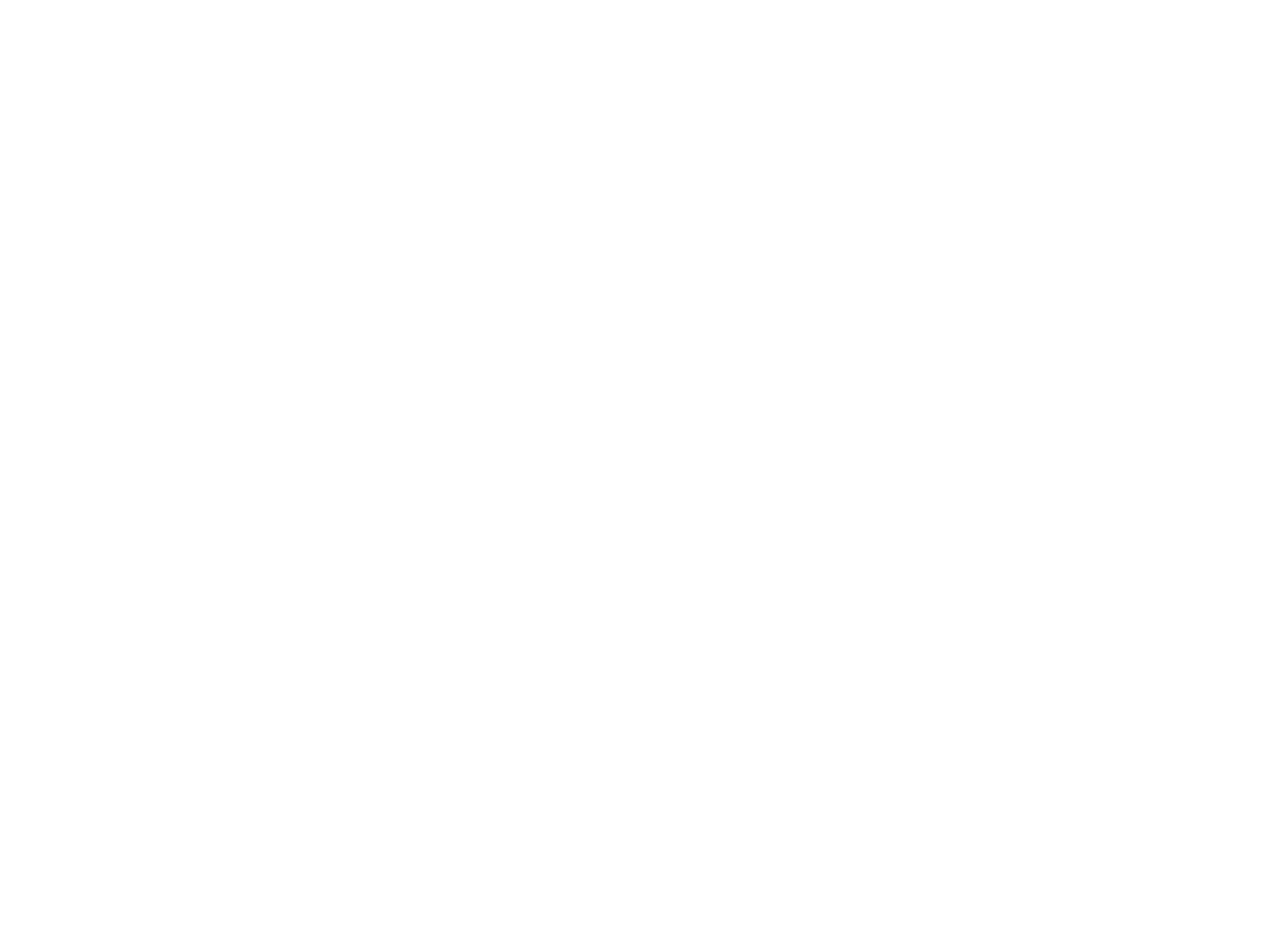
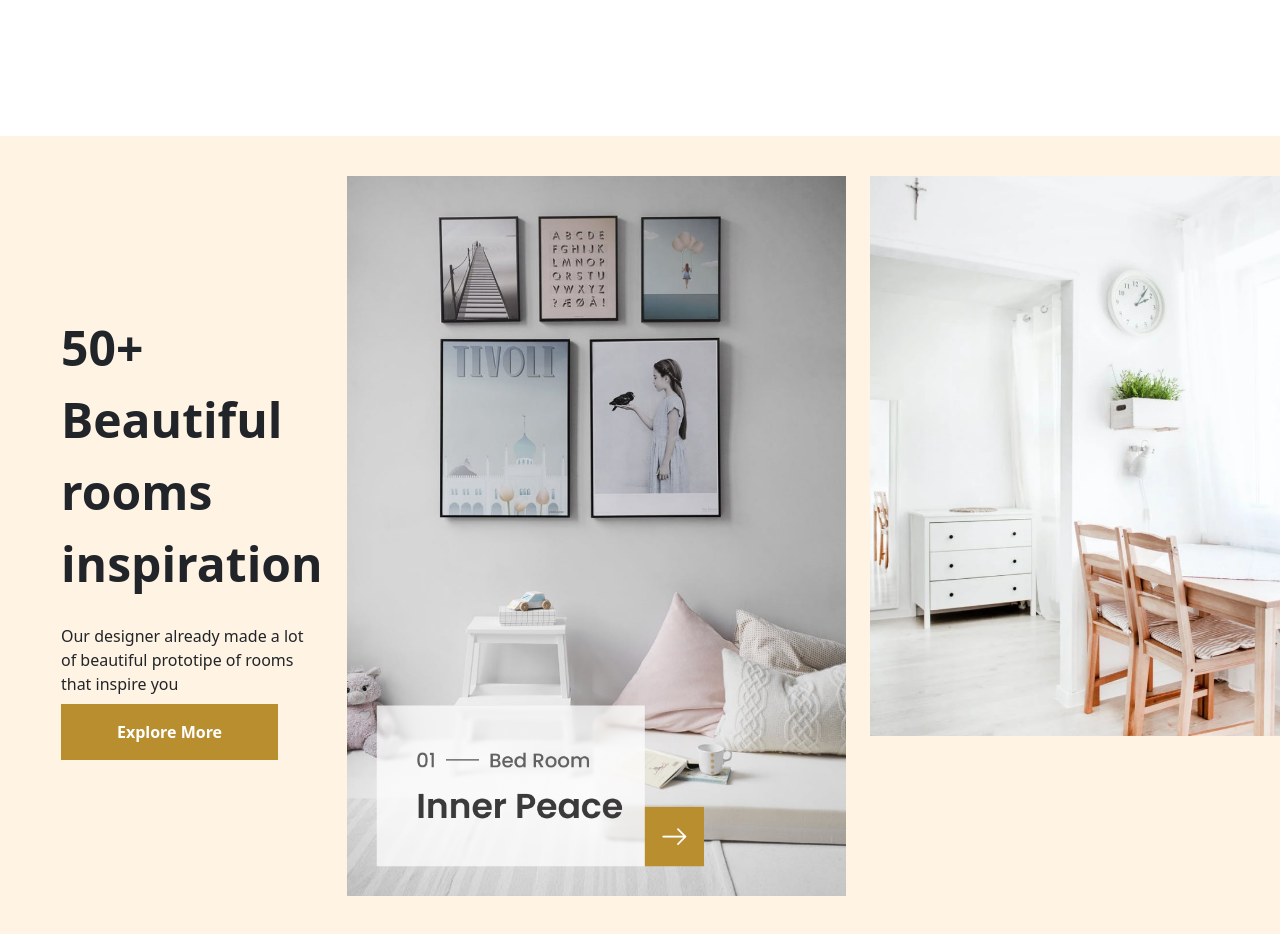
Before and after one commit to Denisson-Pereira/furniro-ecommerce-spring-react-mysql, a React (Vite) app in the folder web/: page / in a window 1280 px wide. Shown: the part 1540-2474 px from the top of the page. Before the commit the page ends 1088 px from the top, so only its background shows below. Built offline with nearby package versions, Linux system fonts and the light colour scheme; no server answers.

Commit message:
feat: :sparkles: Add Beautiful component

```diff
--- /dev/null
+++ b/web/src/presentation/pages/public/home/components/beautiful/beautiful.styles.sass
@@ -0,0 +1,45 @@
+@use '../../../../../sass/mixins'
+@use '../../../../../sass/variables'
+
+.beautiful_container
+    @include mixins.center
+    background-color: variables.$secundary
+    height: 100vh
+    width: 100%
+    gap: 3vh
+
+.beautiful_box1
+    @include mixins.center
+    flex-direction: column
+    align-items: flex-start
+    padding-left: 10vh
+    gap: 1vh
+
+    p
+        font-size: 6vh
+        width: 90%
+        text-align: left
+        font-weight: 600
+
+    span
+        font-size: 2vh
+        text-align: left
+
+    button
+        padding: 2vh 7vh 2vh 7vh
+        border: none
+        background-color: variables.$primary
+        color: variables.$white
+        font-weight: 700
+        &:hover
+            background-color: #e4af33
+        &:active
+            background-color: #fcd987
+
+.beautiful_box2
+    img
+        height: 90vh
+.beautiful_box3
+    img
+        height: 70vh
+        margin-bottom: 20vh
--- /dev/null
+++ b/web/src/presentation/pages/public/home/components/beautiful/index.tsx
@@ -0,0 +1,22 @@
+import Room from '../../../../../../assets/room.png'
+import Home from '../../../../../../assets/home.png'
+
+import './beautiful.styles.sass'
+
+export const Beautiful = () => {
+  return (
+    <div className="beautiful_container">
+        <div className="beautiful_box1">
+            <p>50+ Beautiful rooms inspiration</p>
+            <span>Our designer already made a lot of beautiful prototipe of rooms that inspire you</span>
+            <button>Explore More</button>
+        </div>
+        <div className="beautiful_box2">
+            <img src={Room} />
+        </div>
+        <div className="beautiful_box3">
+            <img src={Home} />
+        </div>
+    </div>
+  )
+}
--- a/web/src/presentation/pages/public/home/components/browse/browse.styles.sass
+++ b/web/src/presentation/pages/public/home/components/browse/browse.styles.sass
@@ -4,6 +4,7 @@
 .browse_container
     @include mixins.center
     flex-direction: column
+    height: 100vh
 
 .browse_title
     margin-top: 6vh
--- a/web/src/presentation/pages/public/home/components/browse/browserResponsive.styles.sass
+++ b/web/src/presentation/pages/public/home/components/browse/browserResponsive.styles.sass
@@ -8,6 +8,8 @@
     .browse_categories
         @include mixins.center
         flex-direction: column
+    .browse_container
+        height: auto
 
 
 @media (max-width: 900px)
@@ -17,3 +19,5 @@
     .browse_categories
         @include mixins.center
         flex-direction: column
+    .browse_container
+        height: auto
--- a/web/src/presentation/pages/public/home/components/header/header.styles.sass
+++ b/web/src/presentation/pages/public/home/components/header/header.styles.sass
@@ -32,7 +32,10 @@
         background-color: variables.$primary
         color: variables.$white
         font-weight: 700
-
+        &:hover
+            background-color: #e4af33
+        &:active
+            background-color: #fcd987
 
 .header_title1
     @include mixins.remover_margens
--- a/web/src/presentation/pages/public/home/components/index.ts
+++ b/web/src/presentation/pages/public/home/components/index.ts
@@ -1,2 +1,3 @@
 export * from './header'
 export * from './browse'
+export * from './beautiful'
--- a/web/src/presentation/pages/public/home/index.tsx
+++ b/web/src/presentation/pages/public/home/index.tsx
@@ -1,5 +1,5 @@
 import { NavScroll } from '../../../components'
-import { Browse, Header } from './components'
+import { Beautiful, Browse, Header } from './components'
 import './home.styles.sass'
 
 export const Home = () => {
@@ -8,6 +8,7 @@ export const Home = () => {
       <NavScroll />
       <Header />
       <Browse />
+      <Beautiful />
     </div>
   )
 }
--- a/web/src/presentation/sass/variables.sass
+++ b/web/src/presentation/sass/variables.sass
@@ -7,3 +7,5 @@ $grey: #F4F5F7
 $white: #FFFFFF
 $red: #E97171
 $green: #2EC1AC
+$hover: #e4af33
+$active: #fcd987
```
Also changed, not shown: web/src/assets/home.png (added), web/src/assets/room.png (added).
